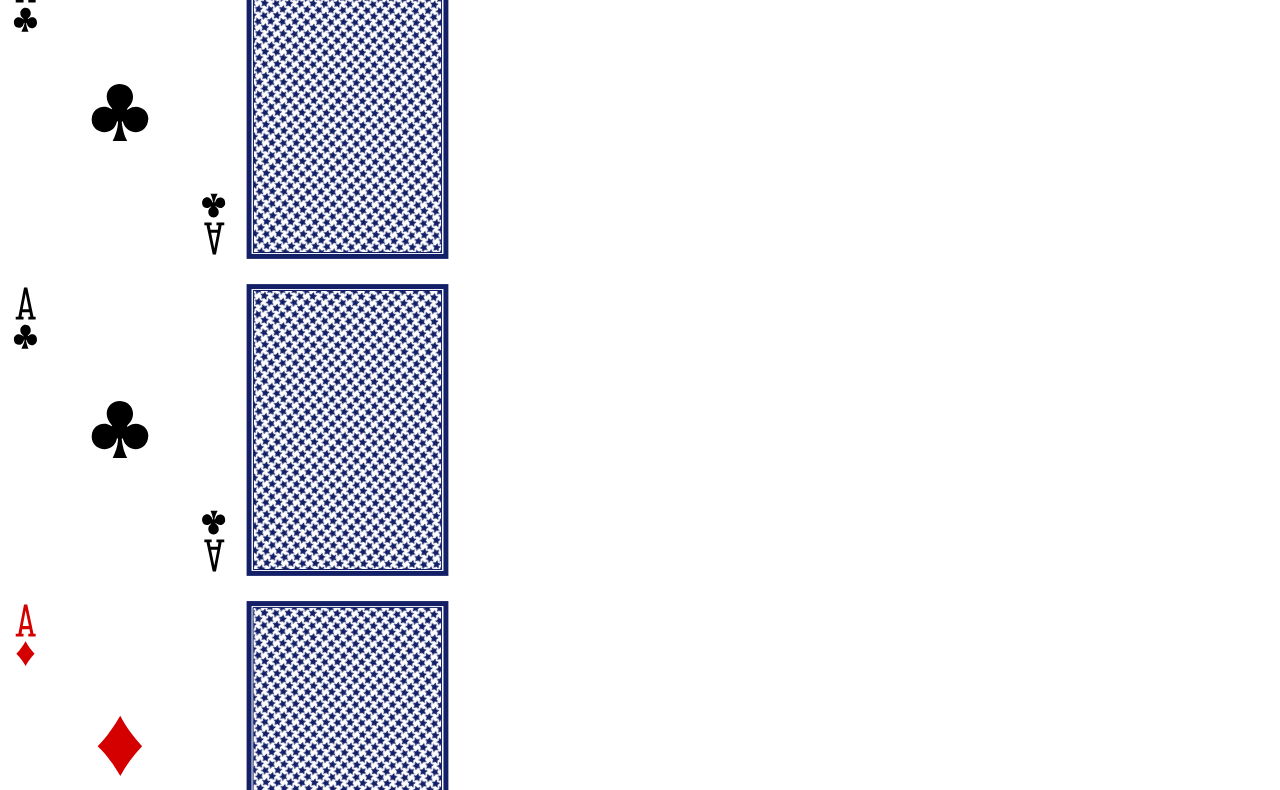
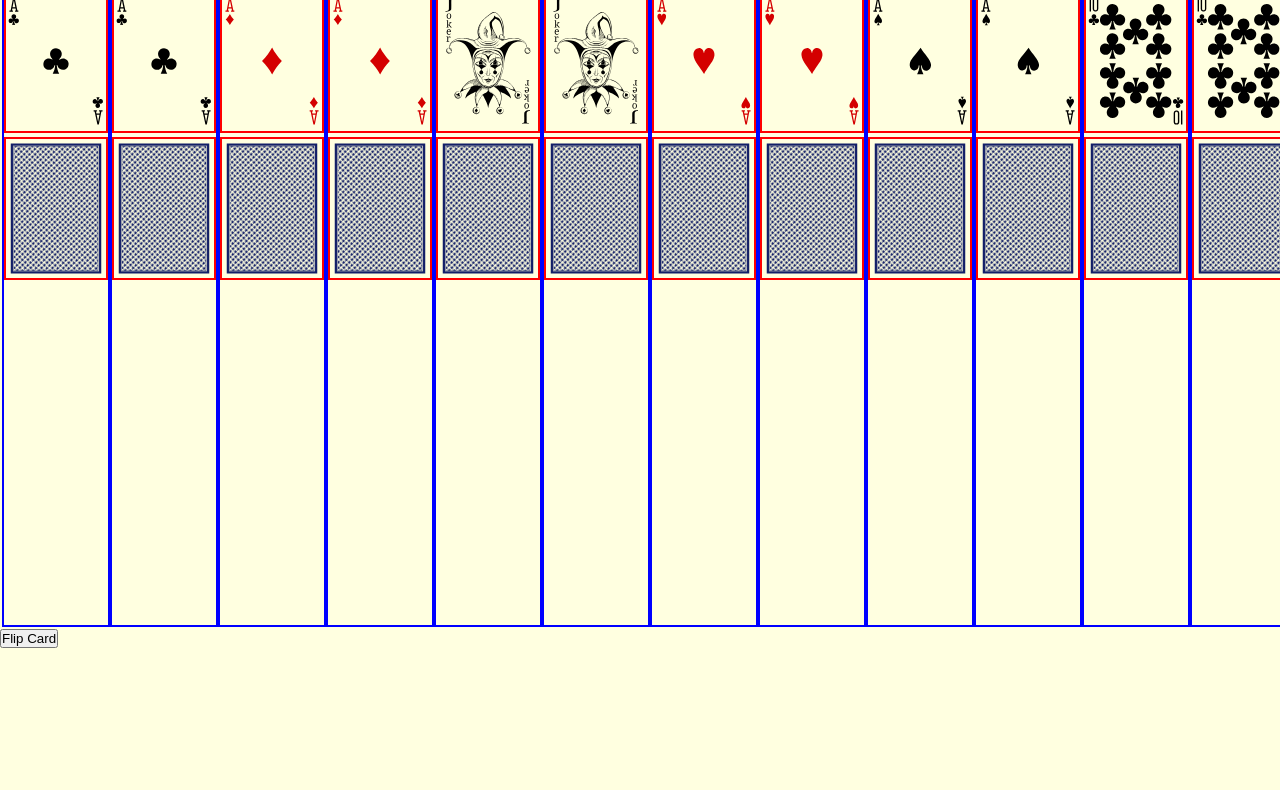
Before and after one commit to kakther/memory-challenge-game_Unit-1_project, a plain HTML site: page index.html in a window 1280 px wide. Shown: the part 52-842 px from the top of the page. After the commit the page ends 800 px from the top, so only its background shows below. Drawn offline with Linux system fonts and the light colour scheme.

Commit message:
add element references

```diff
--- a/css/style.css
+++ b/css/style.css
@@ -1,8 +1,41 @@
-.front-face{
-    height: 20px;
-    width: 100%;
+body {
+    height: 100vh;
+    background-color: lightyellow;
+    box-sizing: border-box;
+}
+
+#chaMemory{
+    text-align: center;
+}
+
+
+* {
+    padding: 0%;
+    margin: 0%;
+
+
 }
 
 img {
     width: 100px;
 }
+
+.memory-game {
+    border: 2px solid lightyellow;
+    width: 640px;
+    height: 640px;
+    display: flex;
+}
+
+.memory-card {
+    border: 2px solid blue;
+}
+
+.front-face,
+.back-face {
+    border: 2px solid red;
+}
+
+#btn {
+    text-align: center;
+}
--- a/index.html
+++ b/index.html
@@ -4,72 +4,74 @@
     <meta charset="UTF-8">
     <meta http-equiv="X-UA-Compatible" content="IE=edge">
     <meta name="viewport" content="width=device-width, initial-scale=1.0">
+    <link rel="stylesheet" href="css/style.css">
+    <script src="js/app.js"></script>
     <title>MEMORY/CONCENTRATION-GAME</title>
 </head>
 <body>
-
+    <h1 id="chaMemory">Challegne Memory</h1>
     <section class="memory-game">
         <div class="memory-card">
             <img class="front-face" src="images/clubs/clubs-A.svg" alt="">
             <img class="back-face" src="images/backs/blue.svg" alt="">
         </div>
 
-        <div>
+        <div class="memory-card">
             <img class="front-face" src="images/clubs/clubs-A.svg" alt="">
             <img class="back-face" src="images/backs/blue.svg" alt="">
         </div>
 
-        <div>
+        <div class="memory-card">
             <img class="front-face" src="images/diamonds/diamonds-A.svg" alt="">
             <img class="back-face" src="images/backs/blue.svg" alt="">
         </div>
 
-        <div>
+        <div class="memory-card">
             <img class="front-face" src="images/diamonds/diamonds-A.svg" alt="">
             <img class="back-face" src="images/backs/blue.svg" alt="">
         </div>
 
-        <div>
+        <div class="memory-card">
             <img class="front-face" src="images/jokers/joker-black.svg" alt="">
             <img class="back-face" src="images/backs/blue.svg" alt="">
         </div>
 
-        <div>
+        <div class="memory-card">
             <img class="front-face" src="images/jokers/joker-black.svg" alt="">
             <img class="back-face" src="images/backs/blue.svg" alt="">
 
         </div>
 
-        <div>
+        <div class="memory-card">
             <img class="front-face" src="images/hearts/hearts-A.svg" alt="">
             <img class="back-face" src="images/backs/blue.svg" alt="">
         </div>
 
-        <div>
+        <div class="memory-card">
             <img class="front-face" src="images/hearts/hearts-A.svg" alt="">
             <img class="back-face" src="images/backs/blue.svg" alt="">
          </div>
 
-        <div>
+        <div class="memory-card">
             <img class="front-face" src="images/spades/spades-A.svg" alt="">
             <img class="back-face" src="images/backs/blue.svg" alt="">
         </div>
 
-        <div>
+        <div class="memory-card">
             <img class="front-face" src="images/spades/spades-A.svg" alt="">
             <img class="back-face" src="images/backs/blue.svg" alt="">
         </div>
 
-        <div>
+        <div class="memory-card">
             <img class="front-face" src="images/front/clubs-r10.svg" alt="">
             <img class="back-face" src="images/backs/blue.svg" alt="">
         </div>
 
-        <div>
+        <div class="memory-card">
             <img class="front-face" src="images/front/clubs-r10.svg" alt="">
             <img class="back-face" src="images/backs/blue.svg" alt="">
         </div>
     </section>
-
+    <button id="btn">Flip Card</button>
 </body>
 </html>
--- a/js/app.js
+++ b/js/app.js
@@ -0,0 +1,10 @@
+// --------------------------Variable--------------------------------
+let frontDek
+let backDek
+// --------------------------Chached Element reference---------------
+const cards = document.querySelectorAll('.memory-card');
+const frontFace = document.getElementsByClassName('.front-face');
+const backFace = document.getElementsByClassName('.back-face');
+const flipBtn = document.getElementById('#btn');
+// --------------------------Event Listeners-------------------------
+// --------------------------Functions-------------------------------
```
